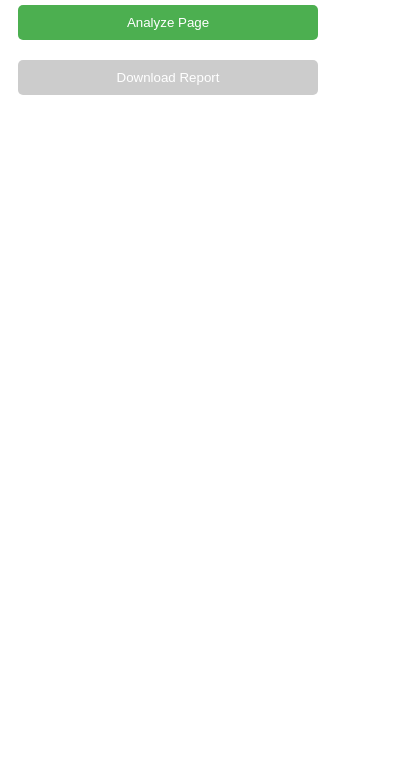
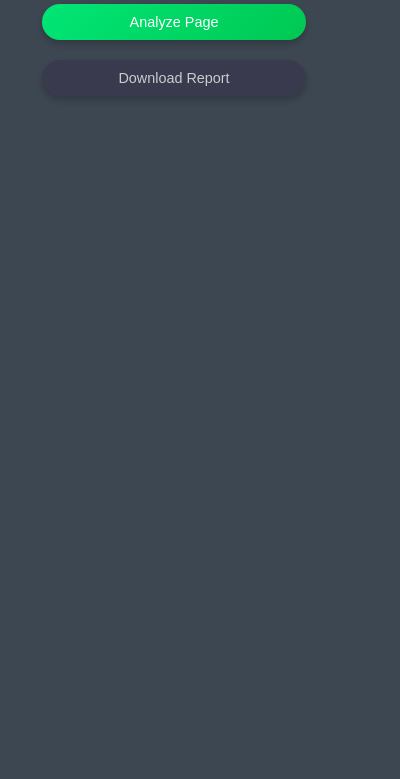
Before and after one commit to AnshMak007/Privacy-Analyzer, a browser extension: page popup.html in a window 400 px wide. Shown: the part 65-844 px from the top of the page. Drawn offline with Linux system fonts and the light colour scheme.

Commit message:
updated styling for popup interface.

```diff
--- a/popup.html
+++ b/popup.html
@@ -6,60 +6,146 @@
     <title>Privacy Analyzer</title>
     <style>
         body {
-            width: 300px;
-            padding: 10px;
+            margin: 0;
+            /*padding: 20px;*/
             font-family: Arial, sans-serif;
+            background-color: #3a444efa;
+            color: white;
+            display: flex;
+            flex-direction: column;
+            align-items: center;
+            justify-content: space-around;
+            height: 100%;
+            box-sizing: border-box;
+            overflow: hidden; /* Prevent scrolling */
+            min-width: 300px; /* Set minimum width for the popup */
+            max-width: 400px; /* Prevent it from stretching too wide */
         }
+        body {
+            width: auto; /* Adjust this to your desired width */
+            height: auto; /* Allow height to adjust based on content */
+        }
+
         h3 {
             margin: 0;
             padding: 10px 0;
             text-align: center;
+            color: #00FF9D;
+            font-size: 1.4em;
+            font-weight: bold;
         }
+
         button {
-            background-color: #4CAF50;
+            background: linear-gradient(to right, #00C853, #64DD17);
+            border: none;
             color: white;
-            border: none;
             padding: 10px;
+            border-radius: 25px;
+            font-size: 1em;
             cursor: pointer;
+            width: 80%; /* Ensure buttons fit within the available space */
+            margin: 10px 0;
+            margin-left: 27px;
+            box-shadow: 0 4px 6px rgba(0, 0, 0, 0.2);
+            transition: all 0.3s ease-in-out;
+        }
+        .popup-container {
+            /*padding: 20px;*/
             border-radius: 5px;
+            /*box-shadow: 0 2px 5px rgba(0, 0, 0, 0.1);*/
+            min-width: 300px;
+            max-width: 400px;
             width: 100%;
-            margin: 10px 0;
         }
+
+        button:hover {
+            transform: scale(1.05);
+        }
+
         button:disabled {
-            background-color: #ccc;
+            background: #444;
             cursor: not-allowed;
+            color: #ccc;
         }
-        button:hover:enabled {
-            background-color: #45a049;
-        }
+
         #loading {
             display: none;
             text-align: center;
             margin: 10px 0;
             font-weight: bold;
-            color: #4CAF50;
+            color: #00FF9D;
         }
+
+        @keyframes fade-in {
+            from {
+                opacity: 0.7;
+            }
+            to {
+                opacity: 1;
+            }
+        }
+
+        #errorMessage, #successMessage {
+            margin: 10px 0;
+            font-size: 0.9em;
+            text-align: center;
+            display: none;
+        }
+
         #errorMessage {
             color: red;
-            display: none;
-            margin: 10px 0;
         }
+
         #successMessage {
-            color: green;
-            display: none;
-            margin: 10px 0;
+            color: #00FF9D;
+        }
+
+        #loading {
+            font-weight: bold;
+            color: #00FF9D; /* Matches the title color */
+        }
+
+        /* Styling the buttons to match the dark theme */
+        #analyzeButton {
+            background: linear-gradient(135deg, #00e676, #00c853);
+        }
+
+        #downloadButton {
+            background: linear-gradient(135deg, #1e88e5, #1565c0);
+        }
+
+        #downloadButton:disabled {
+            background: #3a3a4f;
+        }
+
+        /* Additional styling for responsiveness */
+        @media (max-width: 400px) {
+            body {
+                width: 90%;
+                padding: 15px;
+            }
+
+            h3 {
+                font-size: 1.3em;
+            }
+
+            button {
+                padding: 10px;
+                font-size: 0.9em;
+            }
         }
     </style>
 </head>
 <body>
-    <h3>Privacy Analyzer</h3>
-
-    <button id="analyzeButton">Analyze Page</button>
-    <button id="downloadButton" disabled>Download Report</button>
-    <div id="loading">Analyzing...</div>
-    <div id="errorMessage"></div>
-    <div id="successMessage"></div> <!-- Added success message element -->
+    <div class="popup-container">
+        <h3>Privacy Analyzer</h3>
+        <button id="analyzeButton">Analyze Page</button>
+        <button id="downloadButton" disabled>Download Report</button>
+        <div id="loading">Analyzing...</div>
+        <div id="errorMessage">An error occurred while analyzing the page.</div>
+        <div id="successMessage">Analysis completed successfully!</div>
 
     <script src="scripts/popup.js"></script>
+    </div>
 </body>
 </html>
```
Also changed, not shown: manifest.json.
